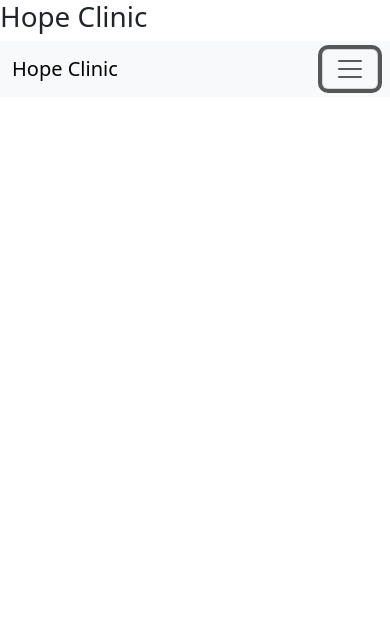
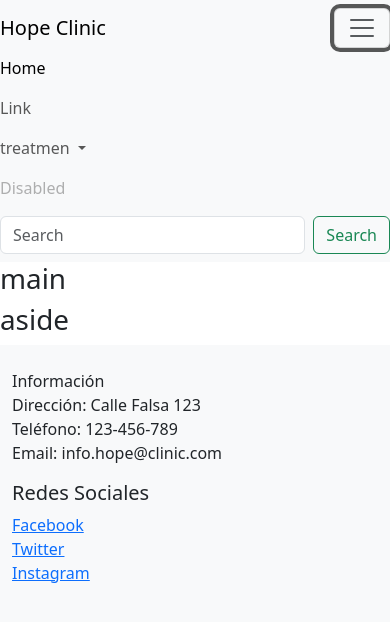
Before and after one commit to ErikCasares/clinic, a plain HTML site: page nidex.html in a window 390 px wide. Both pictures are taken after a click on the button "Toggle navigation". Drawn offline with nearby package versions, Linux system fonts and the light colour scheme.

Commit message:
tercer commit

```diff
--- a/nidex.html
+++ b/nidex.html
@@ -7,10 +7,7 @@
     <title>Hope Clinic</title>
 </head>
 <body>
-    <header>
-        <h1>Hope Clinic</h1>
-    </header>
-
+  <div class="row">
     <nav class="navbar navbar-expand-lg bg-body-tertiary">
       <div class="container-fluid">
         <a class="navbar-brand" href="#">Hope Clinic</a>
@@ -20,20 +17,20 @@
         <div class="collapse navbar-collapse" id="navbarSupportedContent">
           <ul class="navbar-nav me-auto mb-2 mb-lg-0">
             <li class="nav-item">
-                <a class="nav-link active" aria-current="page" href="#">Home</a>
+              <a class="nav-link active" aria-current="page" href="./pages/home.html">Home</a>
             </li>
             <li class="nav-item">
               <a class="nav-link" href="#">Link</a>
             </li>
             <li class="nav-item dropdown">
-                <a class="nav-link dropdown-toggle" href="#" role="button" data-bs-toggle="dropdown" aria-expanded="false">
+              <a class="nav-link dropdown-toggle" href="./pages/treatmen.html" role="button" data-bs-toggle="dropdown" aria-expanded="false">
                 treatmen
               </a>
               <ul class="dropdown-menu">
                 <li><a class="dropdown-item" href="#">Action</a></li>
                 <li><a class="dropdown-item" href="#">Another action</a></li>
                 <li><hr class="dropdown-divider"></li>
-                  <li><a class="dropdown-item" href="#">Something else here</a></li>
+                <li><a class="dropdown-item" href="./pages/treatmen.html">Something else here</a></li>
               </ul>
             </li>
             <li class="nav-item">
@@ -47,5 +44,41 @@
         </div>
       </div>
     </nav>
+  </div>
+  <div class="row">
+    <div class="col-xl-9">
+      <main>
+        <h1>main</h1>
+      </main>
+    </div>
+    <div class="col-xl-3">
+      <aside>
+        <h1>aside</h1>
+      </aside>
+    </div>
+  </div>
+  <div class="row">
+    <footer class=" p-4 bg-body-tertiary">
+      <div class="col-md-4">
+          <ul class="list-unstyled">
+              <li>Información</li>
+              <li>Dirección: Calle Falsa 123</li>
+              <li>Teléfono: 123-456-789</li>
+              <li>Email: info.hope@clinic.com</li>
+          </ul>
+      </div>
+      <div class="col-md-4">
+          <h5>Redes Sociales</h5>
+          <ul class="list-unstyled">
+              <li><a href="https://www.facebook.com"><i class="fab fa-facebook"></i> Facebook</a></li>
+              <li><a href="#"><i class="fab fa-twitter"></i> Twitter</a></li>
+              <li><a href="#"><i class="fab fa-instagram"></i> Instagram</a></li>
+          </ul>
+      </div>
+  </footer>
+  </div>
+
+
 </body>
+<script src="https://cdn.jsdelivr.net/npm/bootstrap@5.3.3/dist/js/bootstrap.bundle.min.js" integrity="sha384-YvpcrYf0tY3lHB60NNkmXc5s9fDVZLESaAA55NDzOxhy9GkcIdslK1eN7N6jIeHz" crossorigin="anonymous"></script>
 </html>
```
Also changed, not shown: pages/home.html (added, +52 -0 lines), pages/treatmen.html (added). Lines whose indentation alone changed are shown as unchanged.
